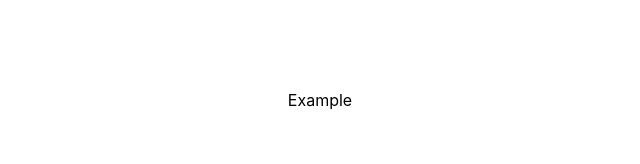
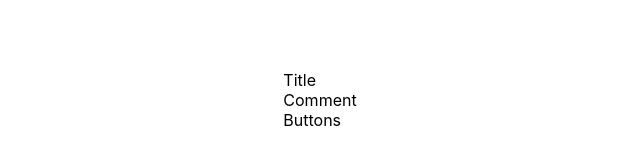
Before and after one commit to abhishekbhartiind/next-ts-template, a Next.js app: page / in a window 1280 px wide. Shown: the part 300-464 px from the top of the page, without its empty margins (320-960 px from the left). Built offline with nearby package versions, Linux system fonts and the light colour scheme.

Commit message:
[ENH] enhance compound components

```diff
--- /dev/null
+++ b/components/Compound/Buttons.tsx
@@ -0,0 +1,5 @@
+const Buttons = () => {
+  return <div>Buttons</div>;
+};
+
+export default Buttons;
--- /dev/null
+++ b/components/Compound/Comment.tsx
@@ -0,0 +1,5 @@
+const Comment = () => {
+  return <div>Comment</div>;
+};
+
+export default Comment;
--- /dev/null
+++ b/components/Compound/Post.tsx
@@ -0,0 +1,18 @@
+import { ReactNode } from "react";
+import Buttons from "./Buttons";
+import Comment from "./Comment";
+import Title from "./Title";
+
+interface Props {
+  children: ReactNode;
+}
+
+const Post = ({children} : Props) => {
+  return <div>{children}</div>;
+};
+
+Post.Title = Title;
+Post.Comment = Comment;
+Post.Buttons = Buttons
+
+export default Post;
--- /dev/null
+++ b/components/Compound/Title.tsx
@@ -0,0 +1,5 @@
+const Title = () => {
+  return <div>Title</div>;
+};
+
+export default Title;
--- a/components/test.tsx
+++ b/components/Example/Example.tsx
@@ -1,4 +1,4 @@
-import useExample from "../hooks/useExample";
+import useExample from "../../hooks/useExample";
 
 const Example = () => {
   const { data, setData } = useExample();
--- a/pages/index.tsx
+++ b/pages/index.tsx
@@ -1,7 +1,8 @@
-import type { NextPage } from 'next'
-import Example from '../components/test';
-import useExample from '../hooks/useExample'
-import styled from 'styled-components'
+import type { NextPage } from 'next';
+import useExample from '../hooks/useExample';
+import styled from 'styled-components';
+import Post from '../components/Compound/Post'
+import Example from '../components/Example/Example';
 
 const Container = styled.div`
   width: 100%;
@@ -14,9 +15,13 @@ const Container = styled.div`
 const Home: NextPage = () => {
   return (
     <Container>
-      <Example />
+      <Post>
+        <Post.Title />
+        <Post.Comment />
+        <Post.Buttons />
+      </Post>
     </Container>
-  )
-}
+  );
+};
 
-export default Home
+export default Home;
```
